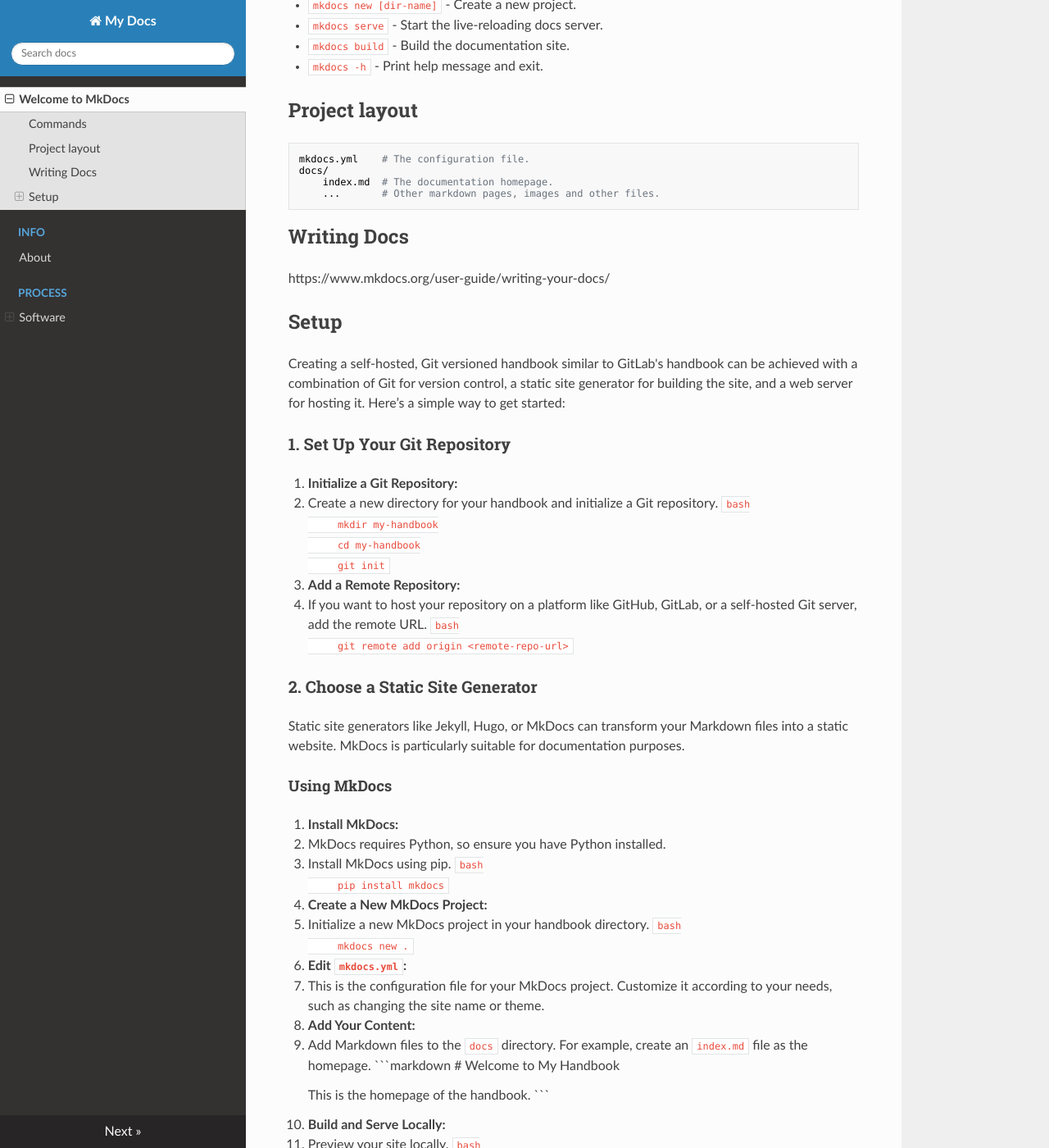
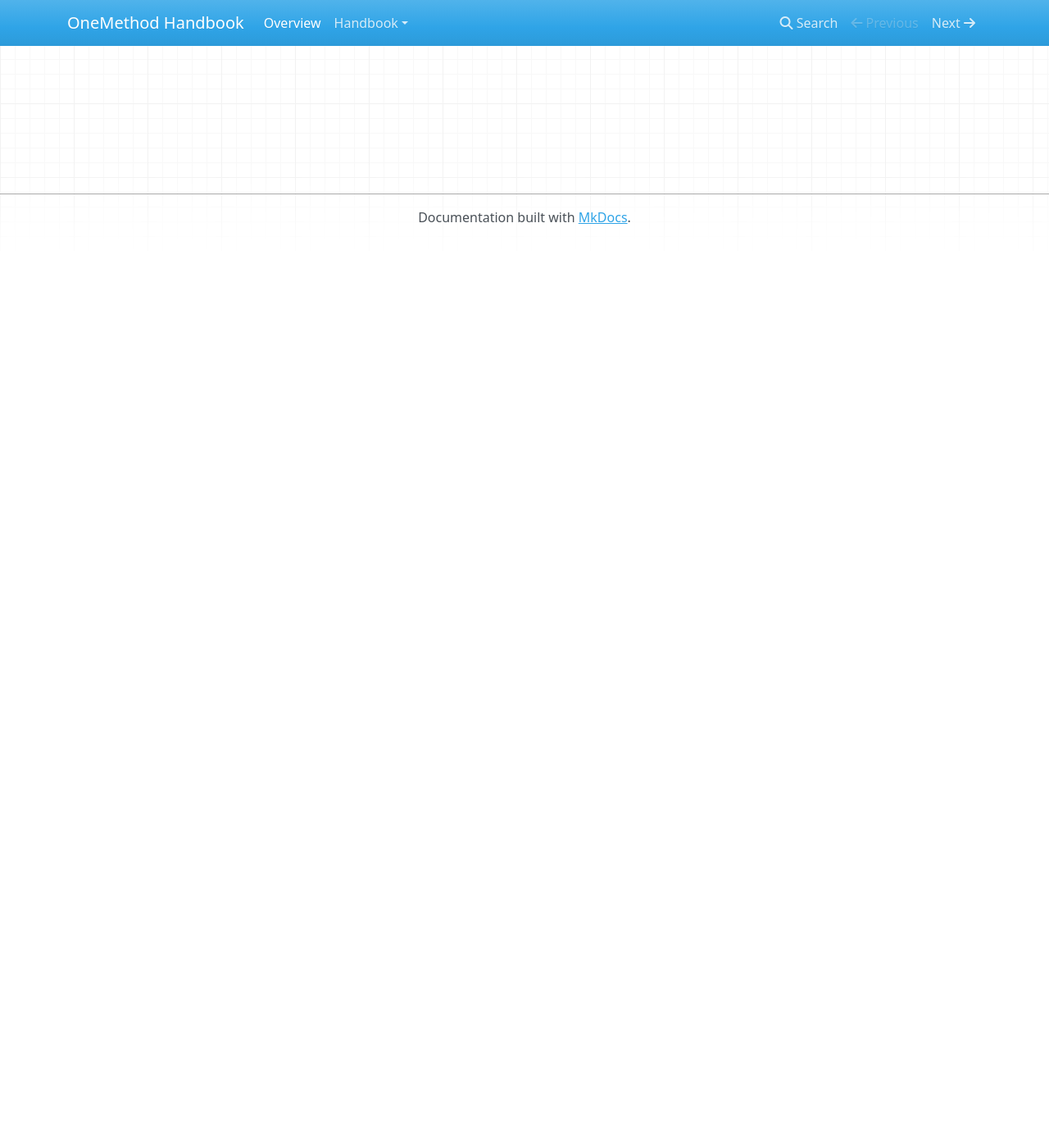
Before and after one commit to one-method/handbook, an MkDocs documentation site: the page built from docs/index.md, in a window 1280 px wide and 1400 px high, scrolled down 270 px. Shown: the whole window at 82% size. Built offline with MkDocs 1.6.1, drawn with Linux system fonts in a browser that asks for light colours; nearby versions of some CDN libraries; after the commit the page ends 900 px from its top, so only the background shows below that; some of the changed text lies outside the part shown.

Commit message:
- Update the readme to include development instructions and project info - Clean up the documentation to ready for real docs

````diff
--- a/docs/index.md
+++ b/docs/index.md
@@ -1,148 +1 @@
-# Welcome to MkDocs
-
-For full documentation visit [mkdocs.org](https://www.mkdocs.org).
-
-## Commands
-
-* `mkdocs new [dir-name]` - Create a new project.
-* `mkdocs serve` - Start the live-reloading docs server.
-* `mkdocs build` - Build the documentation site.
-* `mkdocs -h` - Print help message and exit.
-
-## Project layout
-
-    mkdocs.yml    # The configuration file.
-    docs/
-        index.md  # The documentation homepage.
-        ...       # Other markdown pages, images and other files.
-
-
-## Writing Docs
-
-https://www.mkdocs.org/user-guide/writing-your-docs/
-
-
-
-## Setup
-
-Creating a self-hosted, Git versioned handbook similar to GitLab's handbook can be achieved with a combination of Git for version control, a static site generator for building the site, and a web server for hosting it. Here’s a simple way to get started:
-
-### 1. Set Up Your Git Repository
-
-1. **Initialize a Git Repository:**
-   - Create a new directory for your handbook and initialize a Git repository.
-     ```bash
-     mkdir my-handbook
-     cd my-handbook
-     git init
-     ```
-
-2. **Add a Remote Repository:**
-   - If you want to host your repository on a platform like GitHub, GitLab, or a self-hosted Git server, add the remote URL.
-     ```bash
-     git remote add origin <remote-repo-url>
-     ```
-
-### 2. Choose a Static Site Generator
-
-Static site generators like Jekyll, Hugo, or MkDocs can transform your Markdown files into a static website. MkDocs is particularly suitable for documentation purposes.
-
-#### Using MkDocs
-
-1. **Install MkDocs:**
-   - MkDocs requires Python, so ensure you have Python installed.
-   - Install MkDocs using pip.
-     ```bash
-     pip install mkdocs
-     ```
-
-2. **Create a New MkDocs Project:**
-   - Initialize a new MkDocs project in your handbook directory.
-     ```bash
-     mkdocs new .
-     ```
-
-3. **Edit `mkdocs.yml`:**
-   - This is the configuration file for your MkDocs project. Customize it according to your needs, such as changing the site name or theme.
-
-4. **Add Your Content:**
-   - Add Markdown files to the `docs` directory. For example, create an `index.md` file as the homepage.
-     ```markdown
-     # Welcome to My Handbook
-
-     This is the homepage of the handbook.
-     ```
-
-5. **Build and Serve Locally:**
-   - Preview your site locally.
-     ```bash
-     mkdocs serve
-     ```
-   - This will start a local server at `http://127.0.0.1:8000`.
-
-### 3. Set Up Automated Deployment
-
-You can automate the deployment of your MkDocs site using Git hooks or CI/CD pipelines. For instance, GitHub Pages or GitLab Pages can automatically deploy your site whenever you push changes to your repository.
-
-#### Using GitHub Pages
-
-1. **GitHub Actions Workflow:**
-   - Create a GitHub Actions workflow file `.github/workflows/deploy.yml`.
-     ```yaml
-     name: Deploy MkDocs site
-
-     on:
-       push:
-         branches:
-           - main  # or the branch you want to deploy from
-
-     jobs:
-       deploy:
-         runs-on: ubuntu-latest
-
-         steps:
-           - name: Checkout repository
-             uses: actions/checkout@v2
-
-           - name: Set up Python
-             uses: actions/setup-python@v2
-             with:
-               python-version: '3.x'
-
-           - name: Install MkDocs and dependencies
-             run: |
-               pip install mkdocs
-
-           - name: Deploy to GitHub Pages
-             run: |
-               mkdocs gh-deploy --force
-             env:
-               GITHUB_TOKEN: ${{ secrets.GITHUB_TOKEN }}
-     ```
-
-2. **Commit and Push:**
-   - Commit your changes and push them to GitHub.
-     ```bash
-     git add .
-     git commit -m "Set up MkDocs site"
-     git push origin main
-     ```
-
-### 4. Host Your Handbook
-
-Once your site is built and deployed, it will be accessible via the URL provided by your hosting service (e.g., `https://<username>.github.io/<repo>` for GitHub Pages).
-
-### Summary
-
-- **Set up a Git repository** to version your handbook.
-- **Choose a static site generator** like MkDocs.
-- **Create your content in Markdown** files.
-- **Build and serve your site locally** to preview changes.
-- **Automate deployment** using GitHub Actions, GitLab CI/CD, or another CI tool.
-- **Host your site** using GitHub Pages, GitLab Pages, or a similar service.
-
-By following these steps, you can create a self-hosted, Git versioned handbook with ease.
-
-### 5. Setup GitHub pages settings
-
-Once the action has deployed successfully once - In the repository on github, go to settings > pages. Under Build and deployment, select source as "Deploy from a branch". Then select gh-pages as your branch and choose the root folder. Then press save. This will serve the github pages content from the gh-pages branch.
+# Overview
--- a/docs/process/software/index.md
+++ /dev/null
@@ -1,6 +0,0 @@
-# Process for software
-
-Process for software page
-
-
-## Subheading
--- a/docs/process/software/more-info.md
+++ /dev/null
@@ -1,3 +0,0 @@
-# More info
-
-More info on software
--- a/mkdocs.yml
+++ b/mkdocs.yml
@@ -1,2 +1,2 @@
-site_name: My Docs
-theme: readthedocs
+site_name: OneMethod Handbook
+theme: mkdocs
````
Also changed, not shown: README.md (+49 -4 lines), docs/handbook/how-to-contribute.md (added, +8 -0 lines), docs/info/index.md (deleted, +0 -8 lines).
